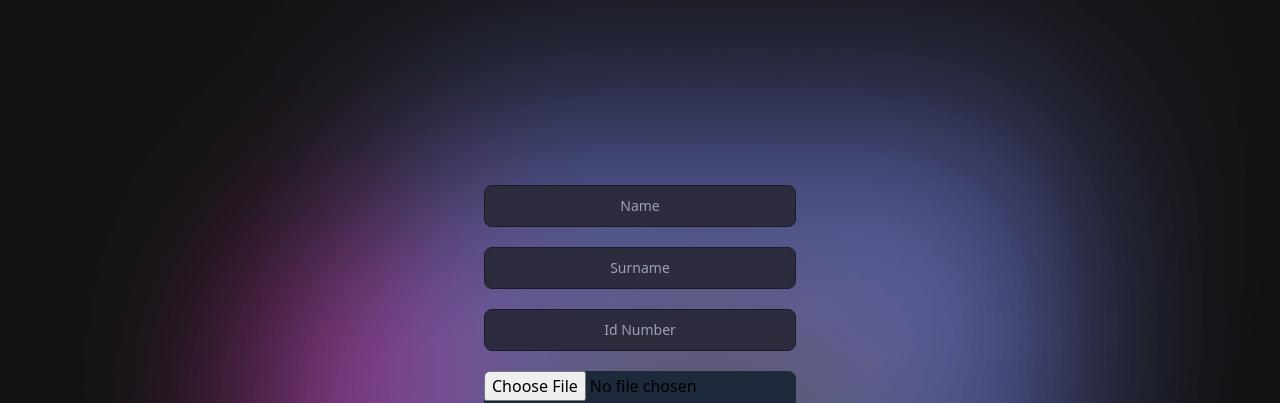
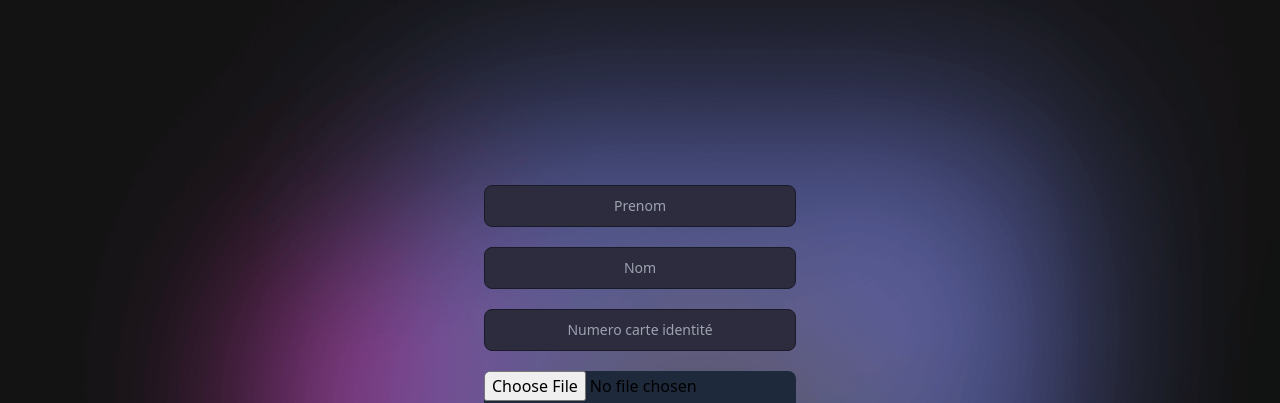
Before and after one commit to Kossay-Zemzem/PAPERFREE-REPO, a React (Vite) app in the folder OPENAI_API/client/: page / in a window 1280 px wide. Shown: the top 403 px of the page. Built offline with nearby package versions, Linux system fonts and the light colour scheme.

Commit message:
Added hover animations , changed text

```diff
--- a/OPENAI_API/client/src/App.jsx
+++ b/OPENAI_API/client/src/App.jsx
@@ -73,7 +73,7 @@ function App() {
 
         <form onSubmit={SendRequestToChat} class="max-w-sm mx-auto">
           <div class="mb-5">
-            <input placeholder='Name' type="name" id="name"
+            <input placeholder='Prenom' type="name" id="name"
             class="bg-custom-dark border
              border-custom-border
              text-zinc-200 text-sm rounded-lg
@@ -91,11 +91,24 @@ function App() {
           </div>
           <div class="mb-5">
 
-            <input placeholder='Surname' type="surname" id="surname" class="bg-custom-dark border border-custom-border text-gray-900 text-sm rounded-lg focus:ring-blue-500 focus:border-blue-500 block w-full p-2.5 dark:bg-gray-700 dark:border-gray-600 dark:placeholder-gray-400 dark:text-white dark:focus:ring-blue-500 dark:focus:border-blue-500  placeholder:text-center" required />
+            <input placeholder='Nom' type="surname" id="surname" class="bg-custom-dark border border-custom-border text-gray-900 text-sm rounded-lg focus:ring-blue-500 focus:border-blue-500 block w-full p-2.5 dark:bg-gray-700 dark:border-gray-600 dark:placeholder-gray-400 dark:text-white dark:focus:ring-blue-500 dark:focus:border-blue-500  placeholder:text-center hover:scale-110 ease-in-out duration-300" required />
           </div>
           <div class="mb-5">
 
-            <input placeholder='Id Number' type="id" id="id" class="bg-custom-dark border border-custom-border text-gray-900 text-sm rounded-lg focus:ring-blue-500 focus:border-blue-500 block w-full p-2.5 dark:bg-gray-700 dark:border-gray-600 dark:placeholder-gray-400 dark:text-white dark:focus:ring-blue-500 dark:focus:border-blue-500 placeholder:text-center" required />
+            <input placeholder='Numero carte identité' type="text" id="id" inputMode='numeric' maxLength={8}
+            class="
+
+            bg-custom-dark border border-custom-border
+            text-gray-900 text-sm rounded-lg
+            focus:ring-blue-500
+            focus:border-blue-500 block w-full p-2.5
+            dark:bg-gray-700
+            dark:border-gray-600
+            dark:placeholder-gray-400
+            dark:text-white
+            dark:focus:ring-blue-500
+            dark:focus:border-blue-500 placeholder:text-center hover:scale-110 ease-in-out duration-300
+            " required />
           </div>
 
 
```
